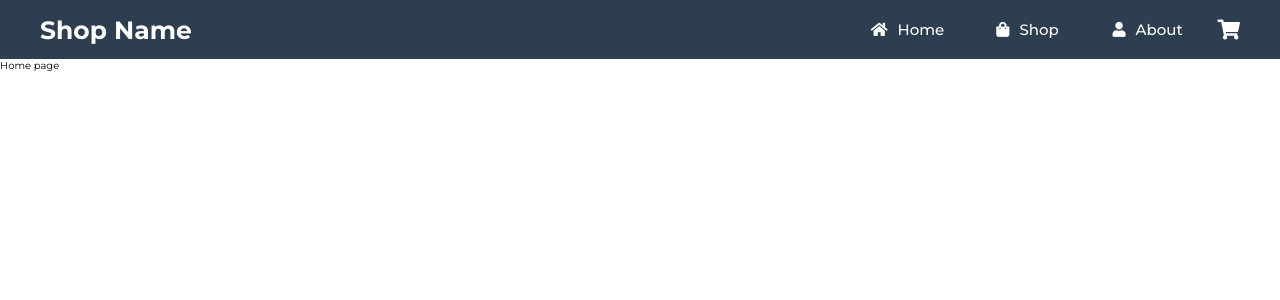
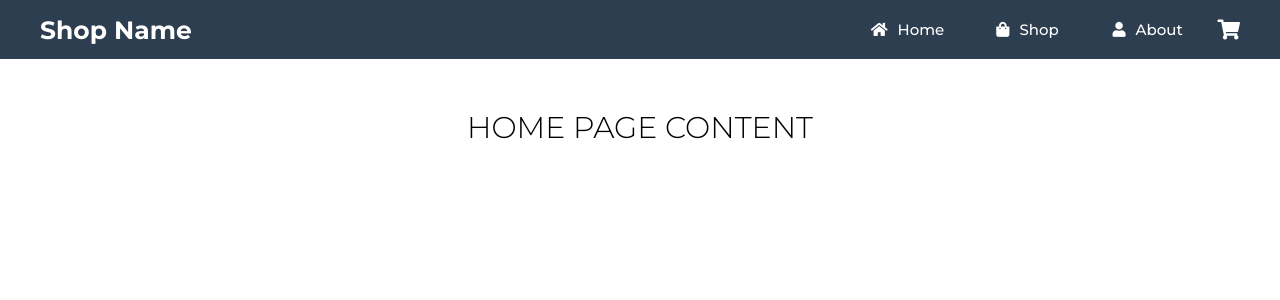
Before and after one commit to ABojo/ShoppingCart, a React (Create React App) app: page / in a window 1280 px wide. Shown: the top 300 px of the page. Built offline with nearby package versions, Linux system fonts and the light colour scheme; the HTML template or start-up script is replaced by a standard one.

Commit message:
setup a generic home page as styling it is not within the scope of the project

```diff
--- a/src/App.js
+++ b/src/App.js
@@ -25,10 +25,12 @@ function App() {
           <CartSidebar hideCartSidebar={hideCartSidebar} />
         ) : null}
         <Navbar cartCount={cartCount} showCartSidebar={showCartSideBar} />
-        <Switch>
-          <Route exact path="/shop" component={Shop} />
-          <Route path="/" component={Home} />
-        </Switch>
+        <div className="main-content">
+          <Switch>
+            <Route exact path="/shop" component={Shop} />
+            <Route path="/" component={Home} />
+          </Switch>
+        </div>
       </BrowserRouter>
     </React.Fragment>
   );
--- a/src/components/Home.js
+++ b/src/components/Home.js
@@ -1,7 +1,14 @@
 import styles from '../styles/homeStyles.css';
 
-function Home(props) {
-  return <div>Home page</div>;
+const textStyles = {
+  fontSize: '3rem',
+  fontWeight: '300',
+  textAlign: 'center',
+  textTransform: 'uppercase',
+};
+
+function Home() {
+  return <h1 style={textStyles}>Home page content</h1>;
 }
 
 export default Home;
--- a/src/styles/baseStyles.css
+++ b/src/styles/baseStyles.css
@@ -12,3 +12,7 @@ body {
   box-sizing: border-box;
   font-family: 'Montserrat', sans-serif;
 }
+
+.main-content {
+  padding: 0 4rem;
+}
--- a/src/styles/navStyles.css
+++ b/src/styles/navStyles.css
@@ -6,6 +6,7 @@
   flex-direction: row;
   justify-content: space-between;
   align-items: center;
+  margin-bottom: 5rem;
 }
 
 .nav-heading {
```
